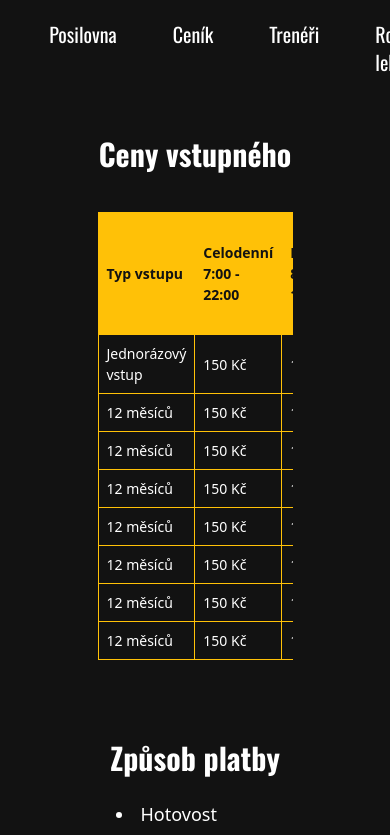
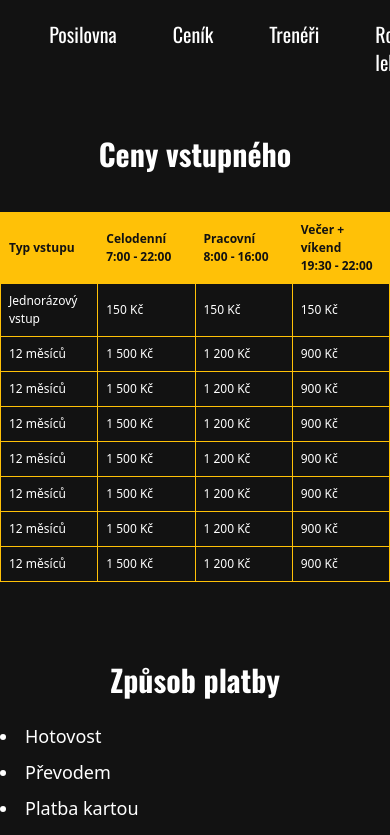
Before and after one commit to lxkask/beefit, a SvelteKit app: page /cenik in a window 390 px wide. Shown: the top 835 px of the page. Built offline with nearby package versions, Linux system fonts and the light colour scheme.

Commit message:
Responzivita částí

```diff
--- a/src/routes/cenik/+page.svelte
+++ b/src/routes/cenik/+page.svelte
@@ -1,11 +1,11 @@
 <main>
     <!-- Pricing Section -->
-     <div class="justify-center flex">
-        <section class="py-10 bg-black text-white w-1/2 flex items">
+    <div class="justify-center flex">
+        <section class="py-10 bg-black text-white w-full md:w-1/2 flex items">
             <div class="container mx-auto text-center">
                 <h2 class="text-3xl font-bold font-heading mb-10">Ceny vstupného</h2>
-                <div class="overflow-x-auto">
-                    <table class="w-full text-left border-collapse border border-yellow">
+                <div class="overflow-hidden">
+                    <table class="w-full text-left border-collapse border border-yellow table-fixed">
                         <thead>
                             <tr class="bg-yellow text-black">
                                 <th class="border border-yellow p-2">Typ vstupu</th>
@@ -23,45 +23,45 @@
                             </tr>
                             <tr>
                                 <td class="border border-yellow p-2">12 měsíců</td>
-                                <td class="border border-yellow p-2">150 Kč</td>
-                                <td class="border border-yellow p-2">150 Kč</td>
-                                <td class="border border-yellow p-2">150 Kč</td>
+                                <td class="border border-yellow p-2">1 500 Kč</td>
+                                <td class="border border-yellow p-2">1 200 Kč</td>
+                                <td class="border border-yellow p-2">900 Kč</td>
                             </tr>
                             <tr>
                                 <td class="border border-yellow p-2">12 měsíců</td>
-                                <td class="border border-yellow p-2">150 Kč</td>
-                                <td class="border border-yellow p-2">150 Kč</td>
-                                <td class="border border-yellow p-2">150 Kč</td>
+                                <td class="border border-yellow p-2">1 500 Kč</td>
+                                <td class="border border-yellow p-2">1 200 Kč</td>
+                                <td class="border border-yellow p-2">900 Kč</td>
                             </tr>
                             <tr>
                                 <td class="border border-yellow p-2">12 měsíců</td>
-                                <td class="border border-yellow p-2">150 Kč</td>
-                                <td class="border border-yellow p-2">150 Kč</td>
-                                <td class="border border-yellow p-2">150 Kč</td>
+                                <td class="border border-yellow p-2">1 500 Kč</td>
+                                <td class="border border-yellow p-2">1 200 Kč</td>
+                                <td class="border border-yellow p-2">900 Kč</td>
                             </tr>
                             <tr>
                                 <td class="border border-yellow p-2">12 měsíců</td>
-                                <td class="border border-yellow p-2">150 Kč</td>
-                                <td class="border border-yellow p-2">150 Kč</td>
-                                <td class="border border-yellow p-2">150 Kč</td>
+                                <td class="border border-yellow p-2">1 500 Kč</td>
+                                <td class="border border-yellow p-2">1 200 Kč</td>
+                                <td class="border border-yellow p-2">900 Kč</td>
                             </tr>
                             <tr>
                                 <td class="border border-yellow p-2">12 měsíců</td>
-                                <td class="border border-yellow p-2">150 Kč</td>
-                                <td class="border border-yellow p-2">150 Kč</td>
-                                <td class="border border-yellow p-2">150 Kč</td>
+                                <td class="border border-yellow p-2">1 500 Kč</td>
+                                <td class="border border-yellow p-2">1 200 Kč</td>
+                                <td class="border border-yellow p-2">900 Kč</td>
                             </tr>
                             <tr>
                                 <td class="border border-yellow p-2">12 měsíců</td>
-                                <td class="border border-yellow p-2">150 Kč</td>
-                                <td class="border border-yellow p-2">150 Kč</td>
-                                <td class="border border-yellow p-2">150 Kč</td>
+                                <td class="border border-yellow p-2">1 500 Kč</td>
+                                <td class="border border-yellow p-2">1 200 Kč</td>
+                                <td class="border border-yellow p-2">900 Kč</td>
                             </tr>
                             <tr>
                                 <td class="border border-yellow p-2">12 měsíců</td>
-                                <td class="border border-yellow p-2">150 Kč</td>
-                                <td class="border border-yellow p-2">150 Kč</td>
-                                <td class="border border-yellow p-2">150 Kč</td>
+                                <td class="border border-yellow p-2">1 500 Kč</td>
+                                <td class="border border-yellow p-2">1 200 Kč</td>
+                                <td class="border border-yellow p-2">900 Kč</td>
                             </tr>
                         </tbody>
                     </table>
@@ -72,7 +72,7 @@
 
     <!-- Payment Methods Section -->
     <div class="flex justify-center">
-        <section class="py-10 bg-black text-white w-1/2">
+        <section class="py-10 bg-black text-white w-full md:w-1/2">
             <div class="container mx-auto">
                 <h3 class="text-3xl font-bold mb-6 text-center font-heading">Způsob platby</h3>
                 <ul class="list-disc list-inside text-lg space-y-2">
@@ -88,13 +88,14 @@
 </main>
 
 <style>
+    /* Na menších obrazovkách uprav velikost a vzhled tabulky */
     @media (max-width: 640px) {
-      table {
-        font-size: 14px;
-      }
-
-      ul {
-        padding-left: 1em;
-      }
+        table {
+            font-size: 12px; /* Zmenšení písma pro lepší přehlednost */
+            table-layout: fixed; /* Umožní přizpůsobení sloupců */
+        }
+        th, td {
+            word-wrap: break-word; /* Povolí zalamování textu ve sloupcích */
+        }
     }
 </style>
--- a/src/routes/kontakt/+page.svelte
+++ b/src/routes/kontakt/+page.svelte
@@ -12,10 +12,10 @@
             <h2 class="text-2xl font-bold mb-4">Kontakt</h2>
         </div>
 
-        <!-- Kontakt: Flex layout s ikonami -->
-        <div class="container mx-auto flex flex-wrap justify-center gap-12 px-6  text-center md:text-left">
+        <!-- Kontakt: Grid layout s ikonami -->
+        <div class="container mx-auto grid grid-cols-1 sm:grid-cols-2 lg:grid-cols-4 gap-12 px-6 text-left sm:text-left text-center">
             <!-- Telefon -->
-            <div class="flex-1 min-w-[200px] flex items-center space-x-4">
+            <div class="flex flex-col sm:flex-row items-center sm:items-start space-y-2 sm:space-x-4 sm:space-y-0">
                 <img src={phone} alt="Telefon" class="w-6 h-6" />
                 <div>
                     <h3 class="text-yellow font-bold">Telefon</h3>
@@ -24,7 +24,7 @@
             </div>
 
             <!-- Email -->
-            <div class="flex-1 min-w-[200px] flex items-center space-x-4">
+            <div class="flex flex-col sm:flex-row items-center sm:items-start space-y-2 sm:space-x-4 sm:space-y-0">
                 <img src={email} alt="Email" class="w-6 h-6" />
                 <div>
                     <h3 class="text-yellow font-bold">Email</h3>
@@ -33,8 +33,8 @@
             </div>
 
             <!-- Adresa -->
-            <div class="flex-1 min-w-[200px] flex items-center space-x-4 ">
-                <img src={map} alt="EMap" class="w-6 h-6 filter invert" />
+            <div class="flex flex-col sm:flex-row items-center sm:items-start space-y-2 sm:space-x-4 sm:space-y-0">
+                <img src={map} alt="Adresa" class="w-6 h-6 filter invert" />
                 <div>
                     <h3 class="text-yellow font-bold">Adresa</h3>
                     <p>
@@ -45,7 +45,7 @@
             </div>
 
             <!-- Otevírací doba -->
-            <div class="flex-1 min-w-[200px] flex items-center space-x-4">
+            <div class="flex flex-col sm:flex-row items-center sm:items-start space-y-2 sm:space-x-4 sm:space-y-0">
                 <img src={clock} alt="Otevírací doba" class="w-6 h-6 filter invert" />
                 <div>
                     <h3 class="text-yellow font-bold">Otevírací doba</h3>
@@ -66,7 +66,7 @@
             </div>
 
             <!-- Obsah: Texty a mapa -->
-            <div class="flex flex-col lg:flex-row items-center lg:items-start justify-center gap-8">
+            <div class="flex flex-col lg:flex-row items-center lg:items-center justify-center gap-8">
                 <!-- Statutární údaje -->
                 <div class="lg:w-1/2 text-left space-y-2 max-w-[200px]">
                     <p>FIT-FAT s.r.o.</p>
```
Also changed, not shown: src/routes/treneri/+page.svelte (+15 -11 lines).
